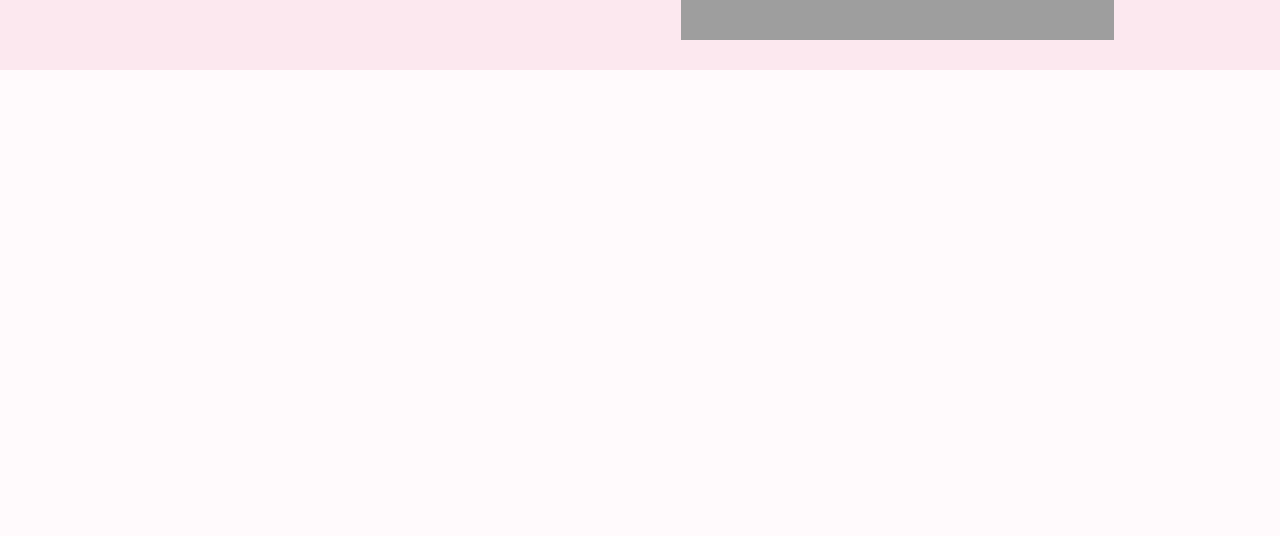
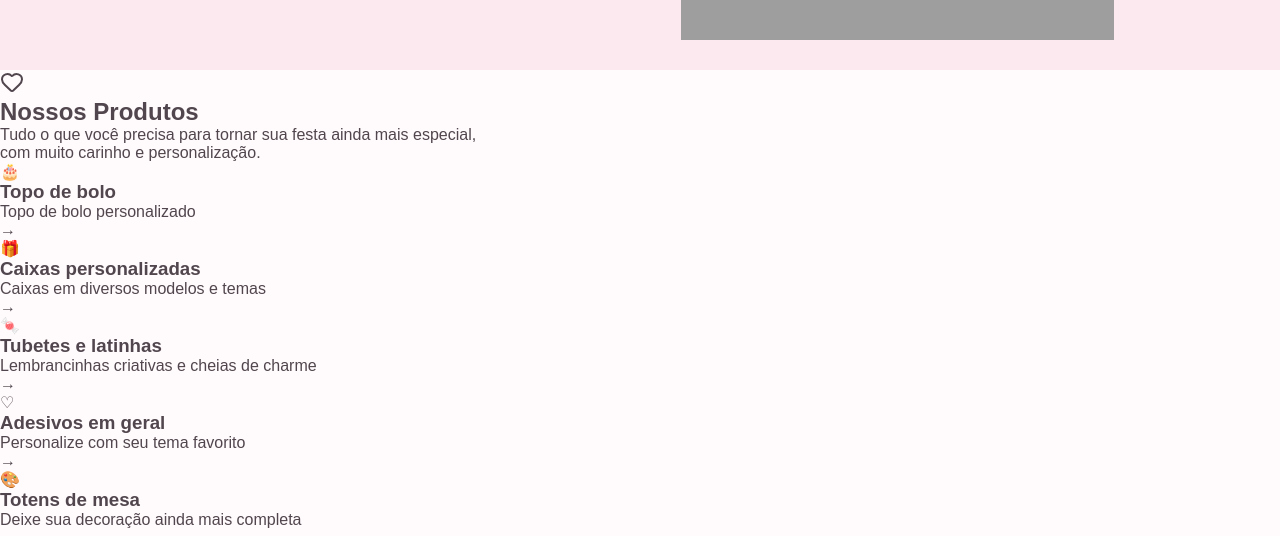
Before and after one commit to PatrickCorrea-git/papelle-personalizados, a React (Vite) app: page / in a window 1280 px wide. Shown: the part 397-933 px from the top of the page. Before the commit the page ends 800 px from the top, so only its background shows below. Built offline with nearby package versions, Linux system fonts and the light colour scheme; grey boxes are pictures that could not be loaded.

Commit message:
feat:reestruturando meus produtos

```diff
--- a/src/App.jsx
+++ b/src/App.jsx
@@ -28,14 +28,14 @@ function App() {
                     <a href='#contato'>Contato</a>
                 </nav>
 
-                <a href='#contato' className='botao-contato'> <FaWhatsapp size={18}/> Fale Conosco</a>
+                <a href='#contato' className='botao-contato'> <FaWhatsapp size={18} /> Fale Conosco</a>
             </header>
 
             <section className='banner' id='inicio'>
                 <div className='banner-conteudo'>
                     <h2>Transformando momentos em lembranças especiais</h2>
                     <p>Na Papelle Personalizados, cada detalhe é feito com carinho para deixar sua festa ainda mais especial e inesquecível!</p>
-                    <a href='#contato' className='banner-botao'><FaWhatsapp size={22}/> Solicite seu orçamento </a>
+                    <a href='#contato' className='banner-botao'><FaWhatsapp size={22} /> Solicite seu orçamento </a>
                 </div>
 
                 <div className='banner-imagem'>
@@ -45,6 +45,50 @@ function App() {
                     <span className='banner-coracao banner-coracao-2'>♡</span>
                 </div>
             </section>
+
+            <section className='produtos' id='produtos'>
+                <div className='divisoria-decorativa'><Heart /></div>
+
+                <h2>Nossos Produtos</h2>
+                <p className='produtos-descricao'>Tudo o que você precisa para tornar sua festa ainda mais especial, <br /> com muito carinho e personalização.</p>
+
+                <div className='produtos-lista'>
+                    <article className='categoria-card card-rosa'>
+                        <span>🎂</span>
+                        <h3>Topo de bolo</h3>
+                        <p>Topo de bolo personalizado</p>
+                        <span className="categoria-seta">→</span>
+                    </article>
+
+                    <article className='categoria-card card-azul'>
+                        <span>🎁</span>
+                        <h3>Caixas personalizadas</h3>
+                        <p>Caixas em diversos modelos e temas</p>
+                        <span className="categoria-seta">→</span>
+                    </article>
+
+                    <article className='categoria-card card-amarelo'>
+                        <span>🍬</span>
+                        <h3>Tubetes e latinhas</h3>
+                        <p>Lembrancinhas criativas e cheias de charme</p>
+                        <span className="categoria-seta">→</span>
+                    </article>
+
+                    <article className='categoria-card card-verde'>
+                        <span>♡</span>
+                        <h3>Adesivos em geral</h3>
+                        <p>Personalize com seu tema favorito</p>
+                        <span className="categoria-seta">→</span>
+                    </article>
+
+                    <article className='categoria-card card-lilas'>
+                    <span>🎨</span>
+                    <h3>Totens de mesa</h3>
+                    <p>Deixe sua decoração ainda mais completa</p>
+                    <span className="categoria-seta">→</span>
+                    </article>
+                </div>
+            </section>
         </div>
     )
 }
```
